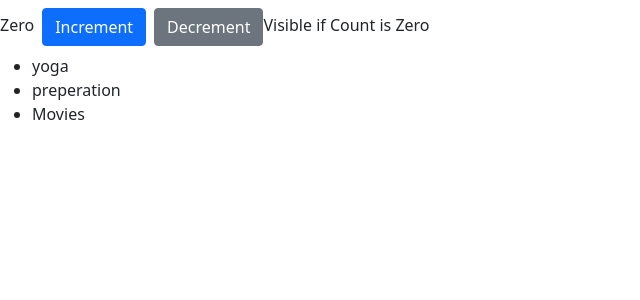
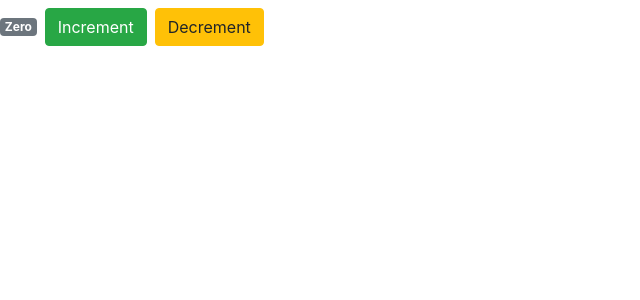
Before and after one commit to varaprasad56/snagger, a React (Create React App) app: page / in a window 1280 px wide. Shown: the top 300 px of the page, without its empty margins (0-640 px from the left). Built offline with nearby package versions, Linux system fonts and the light colour scheme.

Commit message:
Refactored code to create Counter Component

```diff
--- a/package.json
+++ b/package.json
@@ -6,7 +6,7 @@
     "@testing-library/jest-dom": "^5.14.1",
     "@testing-library/react": "^11.2.7",
     "@testing-library/user-event": "^12.8.3",
-    "bootstrap": "^5.0.1",
+    "bootstrap": "^4.1.1",
     "react": "^17.0.2",
     "react-dom": "^17.0.2",
     "react-scripts": "4.0.3",
--- a/src/components/Counter.jsx
+++ b/src/components/Counter.jsx
@@ -1,8 +1,7 @@
 import React, { Component } from 'react';
 class Counter extends Component {
     state = {
-        count : 0,
-        items : ["yoga","preperation","Movies"]
+        value : 0
     }
     constructor(){
         super()
@@ -11,27 +10,26 @@ class Counter extends Component {
     }
     incrementCount() {
         console.log('incremented');
-        this.setState({count:this.state.count+1})
+        this.setState({value:this.state.value+1})
     }
     decrementCount(){
         console.log('decremented');
-        this.setState({count:this.state.count-1})
+        this.setState({value:this.state.value-1})
     }
     displayCountValue(){
-        if(this.state.count>0){
-            return this.state.count;
+        if(this.state.value>0){
+            return this.state.value;
         }
         return 'Zero';
     }
+    getBadgeClasses(){
+        return (this.state.value===0) ? "badge badge-secondary":"badge badge-primary";
+    }
     render() {
         return (<React.Fragment>
-            <span className = "tag-pill">{this.displayCountValue()}</span>
-            <button onClick = {this.incrementCount} className = "btn btn-primary m-2">Increment</button>
-            <button onClick = {this.decrementCount} className = "btn btn-secondary">Decrement</button>
-            {this.state.count === 0 && 'Visible if Count is Zero'}
-            <ul>
-                {this.state.items.map(item => {return <li key= {item}>{item}</li>})}
-            </ul>
+            <span className = {this.getBadgeClasses()}>{this.displayCountValue()}</span>
+            <button onClick = {this.incrementCount} className = "btn btn-success m-2">Increment</button>
+            <button onClick = {this.decrementCount} className = "btn btn-warning">Decrement</button>
         </React.Fragment>);
     }
 }
```
Also changed, not shown: 1 other file (tests, documents, lock files or other folders).
